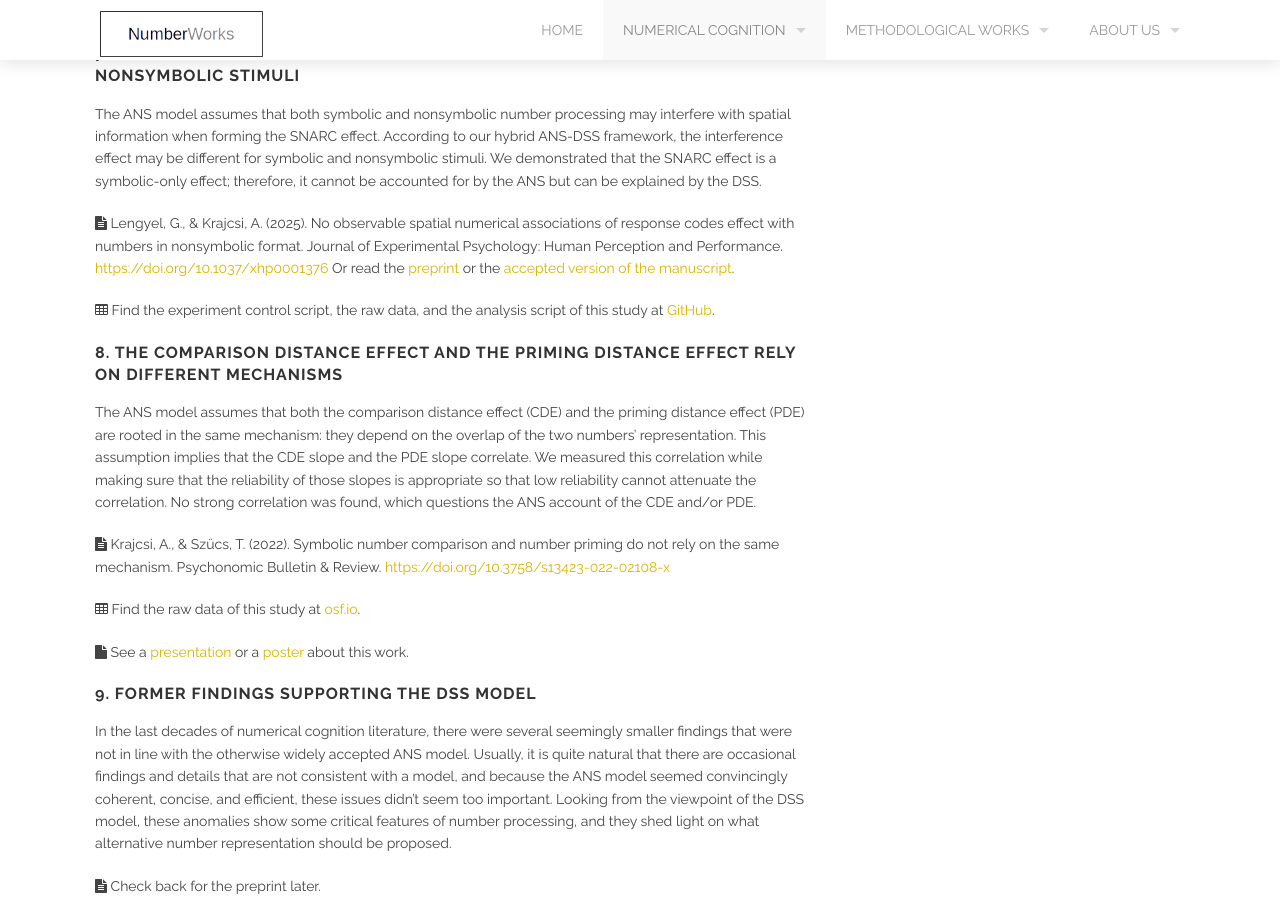
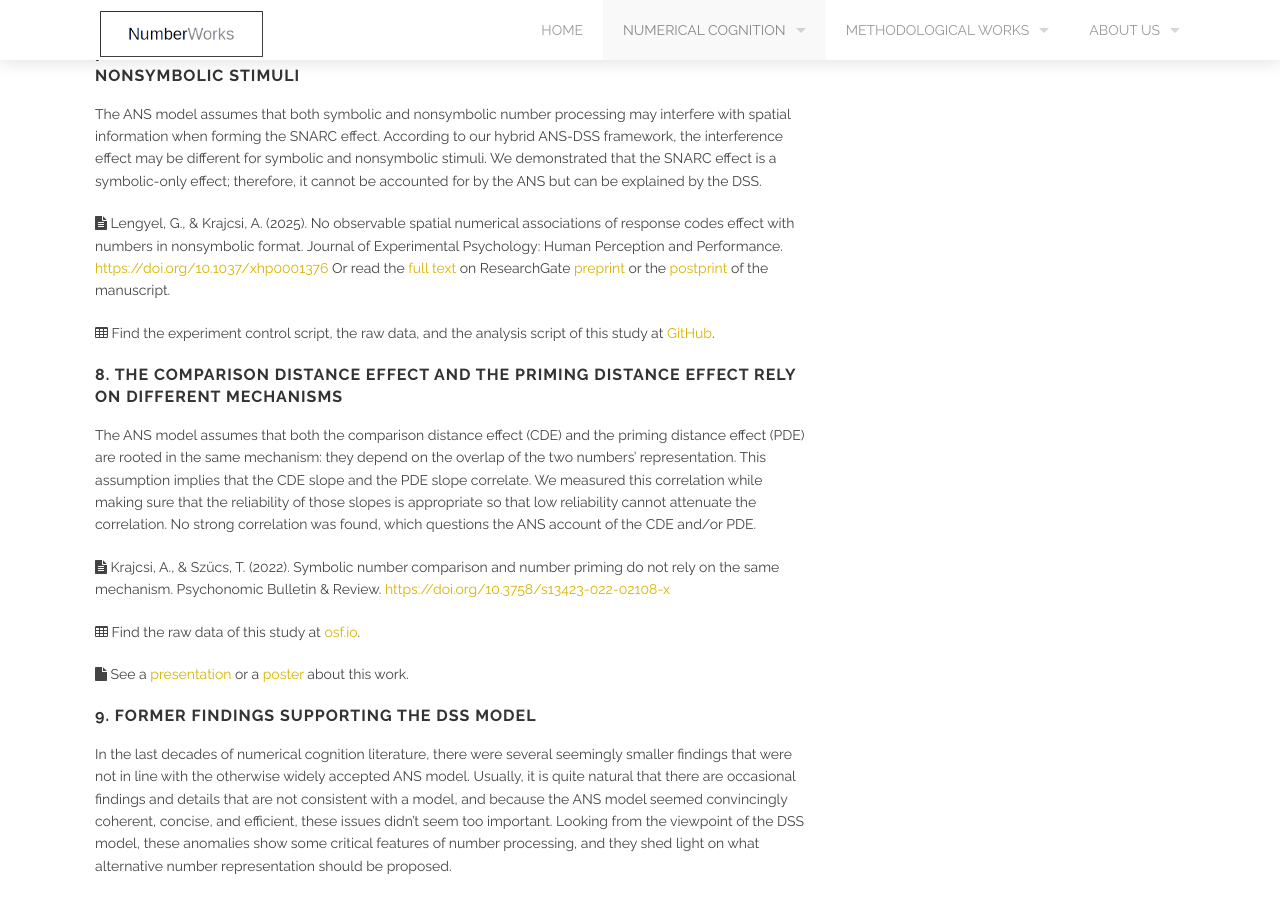
Before and after one commit to theNumberWorks/numberworks_website, a Jekyll site: the page built from discrete_semantic_system.md, in a window 1280 px wide and 900 px high, scrolled down 5450 px. Built offline with Jekyll 4.4.1, drawn with Linux system fonts in a browser that asks for light colours.

Commit message:
Update discrete_semantic_system.md

```diff
--- a/discrete_semantic_system.md
+++ b/discrete_semantic_system.md
@@ -109,7 +109,7 @@ The ANS model can explain several numerical interferences (e.g., the interferenc
 ### 7. The SNARC effect is present only with symbolic stimuli but not with nonsymbolic stimuli
 The ANS model assumes that both symbolic and nonsymbolic number processing may interfere with spatial information when forming the SNARC effect. According to our hybrid ANS-DSS framework, the interference effect may be different for symbolic and nonsymbolic stimuli. We demonstrated that the SNARC effect is a symbolic-only effect; therefore, it cannot be accounted for by the ANS but can be explained by the DSS.
 
-<i class='fa fa-file-text'></i> Lengyel, G., & Krajcsi, A. (2025). No observable spatial numerical associations of response codes effect with numbers in nonsymbolic format. Journal of Experimental Psychology: Human Perception and Performance. [https://doi.org/10.1037/xhp0001376](https://doi.org/10.1037/xhp0001376) Or read the [preprint](https://osf.io/preprints/psyarxiv/2c9kr) or the [accepted version of the manuscript](https://github.com/GaborLengyel/dot-SNARC/blob/main/DotSNARC_JEPH_accepted.pdf).
+<i class='fa fa-file-text'></i> Lengyel, G., & Krajcsi, A. (2025). No observable spatial numerical associations of response codes effect with numbers in nonsymbolic format. Journal of Experimental Psychology: Human Perception and Performance. [https://doi.org/10.1037/xhp0001376](https://doi.org/10.1037/xhp0001376) Or read the [full text](https://www.researchgate.net/publication/396950588_No_observable_spatial_numerical_associations_of_response_codes_effect_with_numbers_in_nonsymbolic_format) on ResearchGate [preprint](https://osf.io/preprints/psyarxiv/2c9kr) or the [postprint](https://github.com/GaborLengyel/dot-SNARC/blob/main/DotSNARC_JEPH_accepted.pdf) of the manuscript.
 
 <i class='fa fa-table'></i> Find the experiment control script, the raw data, and the analysis script of this study at [GitHub](https://github.com/GaborLengyel/dot-SNARC).
 
```
